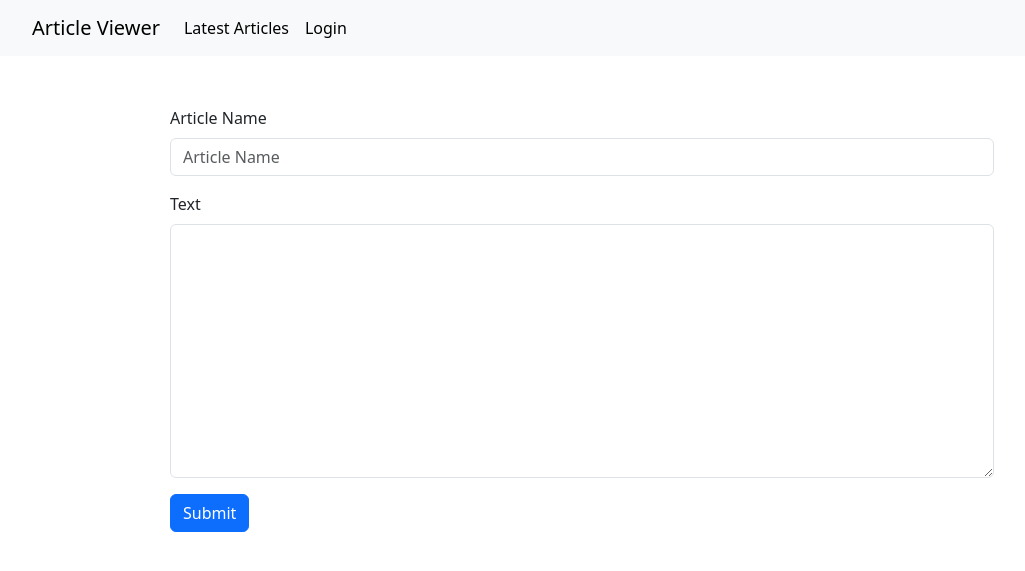
After one commit to VitaliyZ3/javarush_django_blog, a Django app: page /blog/article-create in a window 1280 px wide. The commit adds this page. Shown: the top 571 px of the page, without its empty margins (30-1055 px from the left). Run offline with Django 5.2, Linux system fonts and the light colour scheme; some libraries are stand-ins or nearby versions.

Commit message:
Lesson 12. Forms

```diff
--- a/blog/blog/admin.py
+++ b/blog/blog/admin.py
@@ -31,7 +31,7 @@ class ArticleAdmin(admin.ModelAdmin):
             "classes": ("collapse",)
         }),
         ("Other:", {
-            "fields": ("watched_users","date"),
+            "fields": ("watched_users",),
         })
     )
 
--- a/blog/blog/forms.py
+++ b/blog/blog/forms.py
@@ -1,11 +1,19 @@
 from django import forms
 from .models import Article
-from bootstrap_datepicker_plus.widgets import DateTimePickerInput
+from markdownx.widgets import MarkdownxWidget
 
 class ArticleForm(forms.ModelForm):
+    text = forms.CharField(
+        widget=MarkdownxWidget()
+    )
+
     class Meta:
         model = Article
-        fields = "__all__"
-        widgets = {
-            "text": forms.Textarea(attrs={"rows": 10}),
-        }
+        fields = ["name", "text"]
+
+    def clean_text(self):
+        text = self.cleaned_data["text"]
+        if "django" in text:
+            raise forms.ValidationError("You cannot use django word in form")
+        else:
+            return text
--- a/blog/blog/models.py
+++ b/blog/blog/models.py
@@ -6,8 +6,8 @@ User = get_user_model()
 
 class Article(models.Model):
     user = models.ForeignKey(User, on_delete=models.CASCADE, null=True)
-    name = models.CharField(max_length=100, null=False)
-    text = models.TextField()
+    name = models.CharField(max_length=100, null=False, verbose_name="Article Name")
+    text = models.TextField(verbose_name="Article Text")
     date_created = models.DateTimeField(auto_now_add=True, verbose_name="Date Created")
     date = models.DateTimeField(null=True, blank=True)
     slug = models.SlugField(default="", null=True, blank=True)
--- /dev/null
+++ b/blog/blog/templates/blog/article_create.html
@@ -0,0 +1,13 @@
+{% extends 'base.html' %}
+{% load static %}
+{% load django_bootstrap5 %}
+
+{% block title %} Create Article {% endblock %}
+
+{% block body %}
+<form method="post">
+  {% csrf_token %}
+  {% bootstrap_form form %}
+  {% bootstrap_button button_type="submit" content="Submit" %}
+</form>
+{% endblock %}
--- a/blog/blog/urls.py
+++ b/blog/blog/urls.py
@@ -1,8 +1,10 @@
 from django.urls import path
-from .views import ArticlesGeneric, ArticleDetailGeneric
+from .views import ArticlesGeneric, ArticleDetailGeneric, create_article
+
 app_name = "blog"
 
 urlpatterns = [
     path('articles/', ArticlesGeneric.as_view(), name="articles"),
-    path('article/<int:pk>', ArticleDetailGeneric.as_view(), name="detail_article")
+    path('article/<int:pk>', ArticleDetailGeneric.as_view(), name="detail_article"),
+    path('article-create', create_article, name="create_article")
 ]
--- a/blog/blog/views.py
+++ b/blog/blog/views.py
@@ -2,6 +2,9 @@ from django.views.generic import ListView, DetailView
 from .models import Article, User
 from datetime import datetime
 from django.db.models import Count, Sum, Avg, Min, Max, Q, F
+from .forms import ArticleForm
+from django.shortcuts import render, redirect
+
 
 class ArticlesGeneric(ListView):
     model = Article
@@ -34,45 +37,16 @@ class ArticleDetailGeneric(DetailView):
 
         return article
 
-def get_post_count(request):
-    '''
-    SELECT * FROM products
-    WHERE
-        quantity < min_stock
-        AND
-        quantity = 4
-        AND
-        name ilike '%laptop%'
-    '''
-    result = Product.objects.filter(
-        Q(quantity__lt=F('min_stock')) &
-        Q(quantity=1) &
-        Q(name__icontains="laptop")
-    )
-
-    '''
-    SELECT
-        *,
-        COUNT(posts) as num_posts,
-        AVG (posts__rating) as avg_rating
-    FROM Author
-        WHERE
-            (num_posts > 5 OR
-            avg_rating > 4.0) AND
-            name != admin
-    ORDER BY name
-
-    '''
-
-    authors_complex_query = Author.objects.annotate(
-        num_posts=Count('posts'),  # Анотація: кількість постів
-        avg_rating=Avg('posts__rating')  # Анотація: середній рейтинг постів
-    ).filter(
-        Q(num_posts__gt=5) | Q(avg_rating__gt=4.0)  # Фільтр по анотаціям з АБО
-    ).exclude(
-        name='admin'
-    ).order_by(
-        'name'
-    )
-
-    authors_complex_query
+def create_article(request):
+    if request.method == 'POST':
+        form = ArticleForm(request.POST)
+        if form.is_valid():
+            article_obj = Article(**form.cleaned_data)
+            article_obj.user = request.user
+            article_obj.save()
+            return redirect('blog:detail_article', pk=article_obj.id)
+        else:
+            form.add_error(None, "Error with form processing")
+    else: # if GET method
+        form = ArticleForm()
+    return render(request, 'blog/article_create.html', {'form': form})
--- a/blog/config/settings.py
+++ b/blog/config/settings.py
@@ -40,7 +40,9 @@ INSTALLED_APPS = [
 
     # Third Party
     "phonenumber_field",
-    "debug_toolbar"
+    "debug_toolbar",
+    "django_bootstrap5",
+    'markdownx',
 ]
 
 MIDDLEWARE = [
--- a/blog/config/urls.py
+++ b/blog/config/urls.py
@@ -21,4 +21,5 @@ from debug_toolbar.toolbar import debug_toolbar_urls
 urlpatterns = [
     path("admin/", admin.site.urls),
     path("blog/", include("blog.urls", namespace="blog")),
+    path('markdownx/', include('markdownx.urls')),
 ] + debug_toolbar_urls()
--- a/blog/templates/base.html
+++ b/blog/templates/base.html
@@ -27,7 +27,7 @@
         </li>
         {% if user.is_authenticated %}
         <li class="nav-item">
-          <a class="nav-link active" aria-current="page" href="#">Create Article</a>
+          <a class="nav-link active" aria-current="page" href="{% url 'blog:create_article' %}">Create Article</a>
         </li>
         <li class="nav-item">
           <a class="nav-link active" aria-current="page" href="{% url 'blog:articles'%}?username={{user.username}}">My Articles</a>
```
